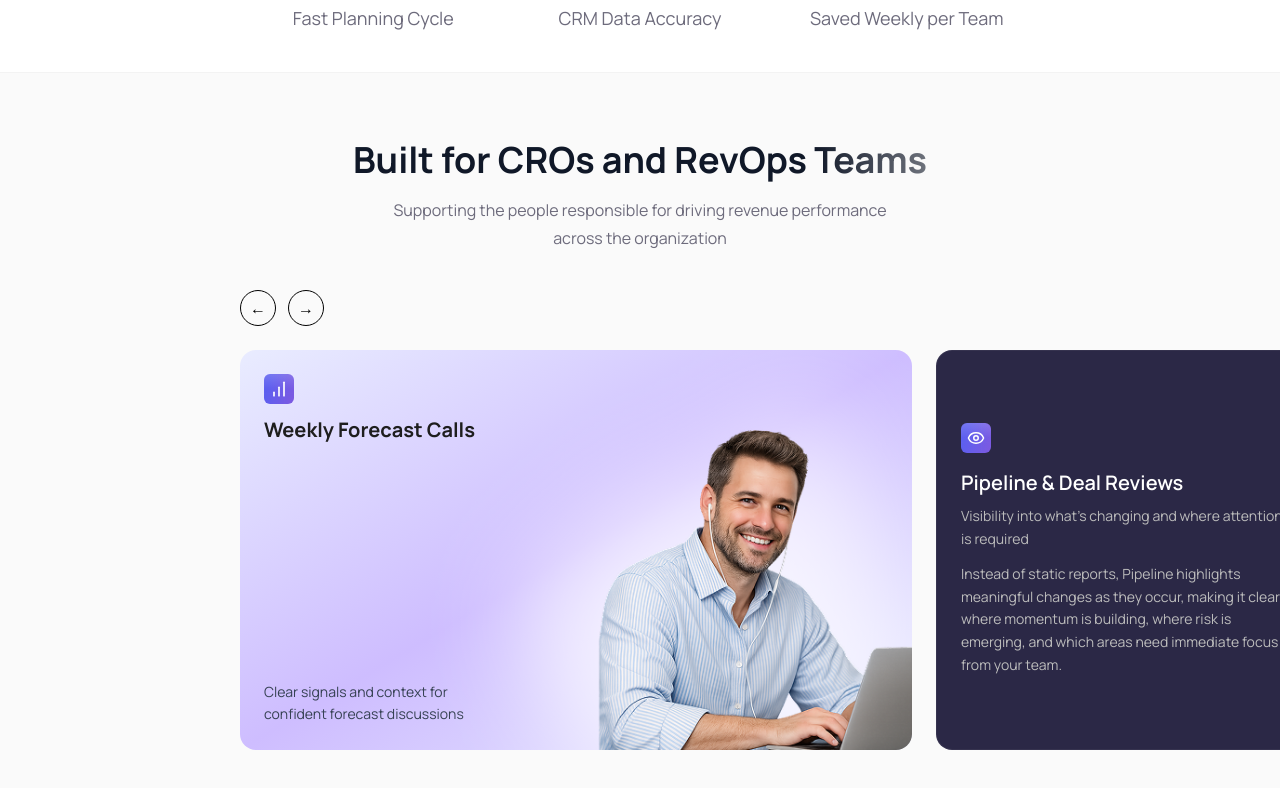
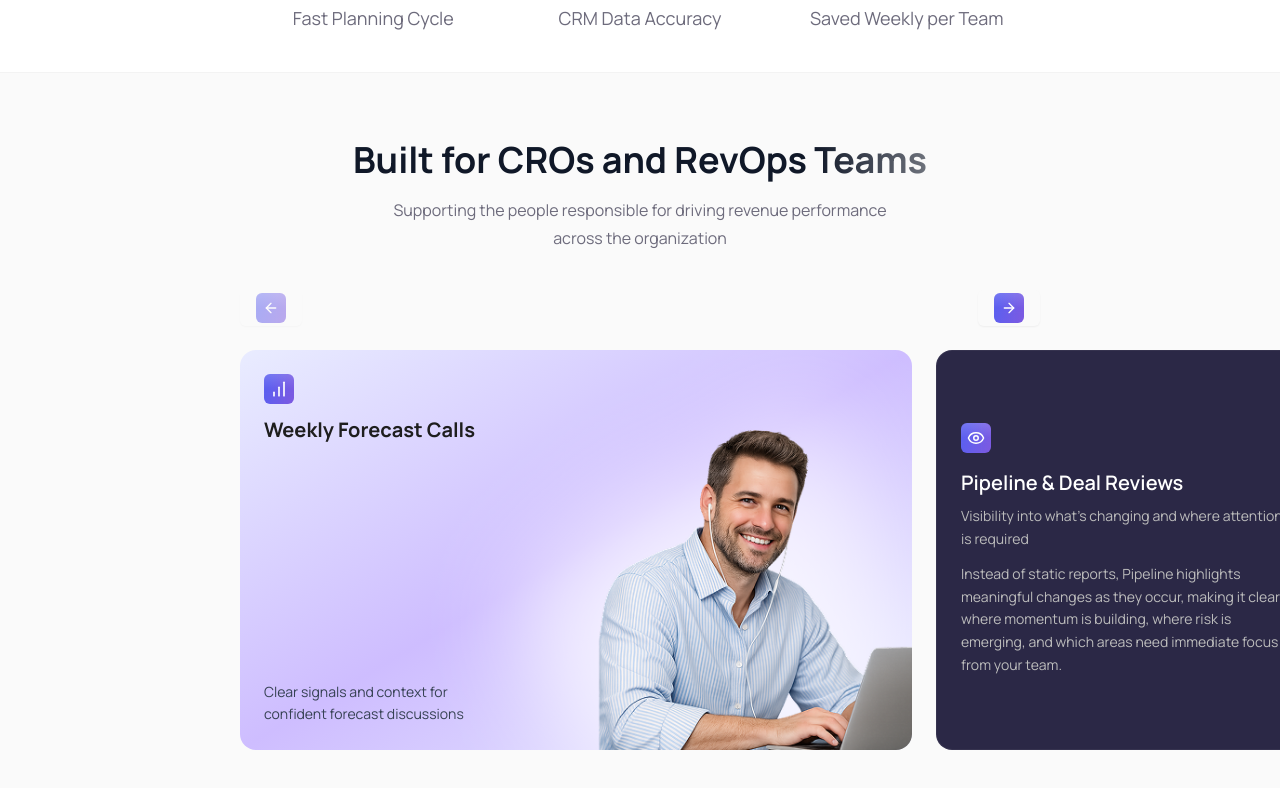
Before and after one commit to pipeline-techstack/pipeline-fe-website, a Next.js app: page / in a window 1280 px wide. Shown: the part 629-1417 px from the top of the page. Built offline with nearby package versions, Linux system fonts and the light colour scheme.

Commit message:
(ui): Btns for the crazyy  carousel

```diff
--- a/components/common/cards/card-carousel.tsx
+++ b/components/common/cards/card-carousel.tsx
@@ -1,6 +1,8 @@
 import React, { useState } from "react";
 import FeatureCard from "./feature-card";
 import {
+  ArrowLeft,
+  ArrowRight,
   BarChart,
   CalculatorIcon,
   Database,
@@ -15,6 +17,8 @@ import card3 from "../../../assets/industrites/card3.png";
 import card4 from "../../../assets/industrites/card4.png";
 import card5 from "../../../assets/industrites/card5.png";
 import card6 from "../../../assets/industrites/card6.png";
+import GlassIcon from "../glasseffect/glass-icon";
+import { Button } from "@/components/ui/button";
 
 const cards = [
   {
@@ -100,20 +104,20 @@ const CardCarousel = () => {
     <div className="">
       {/* Header + Nav */}
       <div className="flex justify-between items-center mb-6 pl-60">
-        <div className="flex gap-3">
-          <button
-            onClick={prevSlide}
-            className="flex justify-center items-center hover:bg-gray-100 border rounded-full w-9 h-9 transition"
-          >
-            ←
-          </button>
-          <button
+        <div className="flex justify-between gap-3 pr-60 w-full">
+          <Button onClick={prevSlide} disabled={activeIndex === 0} >
+            <GlassIcon
+              icon={<ArrowLeft size={16} />}
+              className="rounded-full"
+            />
+          </Button>
+
+          <Button
             onClick={nextSlide}
-            className="flex justify-center items-center hover:bg-gray-100 border rounded-full w-9 h-9 transition"
             disabled={activeIndex === cards.length / 2}
           >
-            →
-          </button>
+            <GlassIcon icon={<ArrowRight size={16} />} />
+          </Button>
         </div>
       </div>
 
--- a/components/common/glasseffect/glass-container.tsx
+++ b/components/common/glasseffect/glass-container.tsx
@@ -16,14 +16,13 @@ const GlassContainer: React.FC<GlassContainerProps> = ({
     <div
       {...props}
       className={clsx(
-        "relative rounded-md overflow-hidden",
-        "bg-gradient-purple",
-        className,
+        "relative bg-gradient-purple rounded-md overflow-hidden",
+        className
       )}
     >
-      {/* Subtle grid pattern overlay */}
+      {/* grid */}
       <div
-        className="absolute inset-0 opacity-10 pointer-events-none"
+        className="absolute inset-0 opacity-10 rounded-inherit pointer-events-none"
         style={{
           backgroundImage: `
             linear-gradient(0deg, rgba(255,255,255,0.1) 1px, transparent 1px),
@@ -33,24 +32,13 @@ const GlassContainer: React.FC<GlassContainerProps> = ({
         }}
       />
 
-      {/* Glassmorphic overlay - top highlight */}
-      <div className="absolute inset-0 bg-gradient-to-b from-white/15 via-transparent to-transparent pointer-events-none" />
+      {/* highlight */}
+      <div className="absolute inset-0 bg-gradient-to-b from-white/15 via-transparent to-transparent rounded-inherit pointer-events-none" />
 
-      {/* Subtle inner shadow for depth */}
-      {/* <div
-        className="absolute inset-0 rounded-[28%] pointer-events-none"
-        style={{
-          boxShadow: 'inset 0 1px 2px rgba(255,255,255,0.3), inset 0 -1px 2px rgba(0,0,0,0.1)'
-        }}
-      /> */}
-
-      {/* Border effect - softer, more subtle */}
-      {/* <div className="absolute inset-0 border border-white/20 rounded-[28%] pointer-events-none" /> */}
-
-      {/* Content */}
       <div className="z-10 relative">{children}</div>
     </div>
   );
 };
 
+
 export default GlassContainer;
--- a/components/common/glasseffect/glass-icon.tsx
+++ b/components/common/glasseffect/glass-icon.tsx
@@ -7,16 +7,18 @@ interface GlassIconProps {
   icon: React.ReactNode;
   size?: number;
   iconClassName?: string;
+  className?:string
 }
 
 const GlassIcon: React.FC<GlassIconProps> = ({
   icon,
   size = 30,
   iconClassName = "",
+  className = "",
 }) => {
   return (
     <GlassContainer
-      className="flex justify-center items-center"
+      className={`flex justify-center items-center ${className}`}
       style={{ width: size, height: size }}
     >
       <span className={`text-white ${iconClassName}`}>
```
